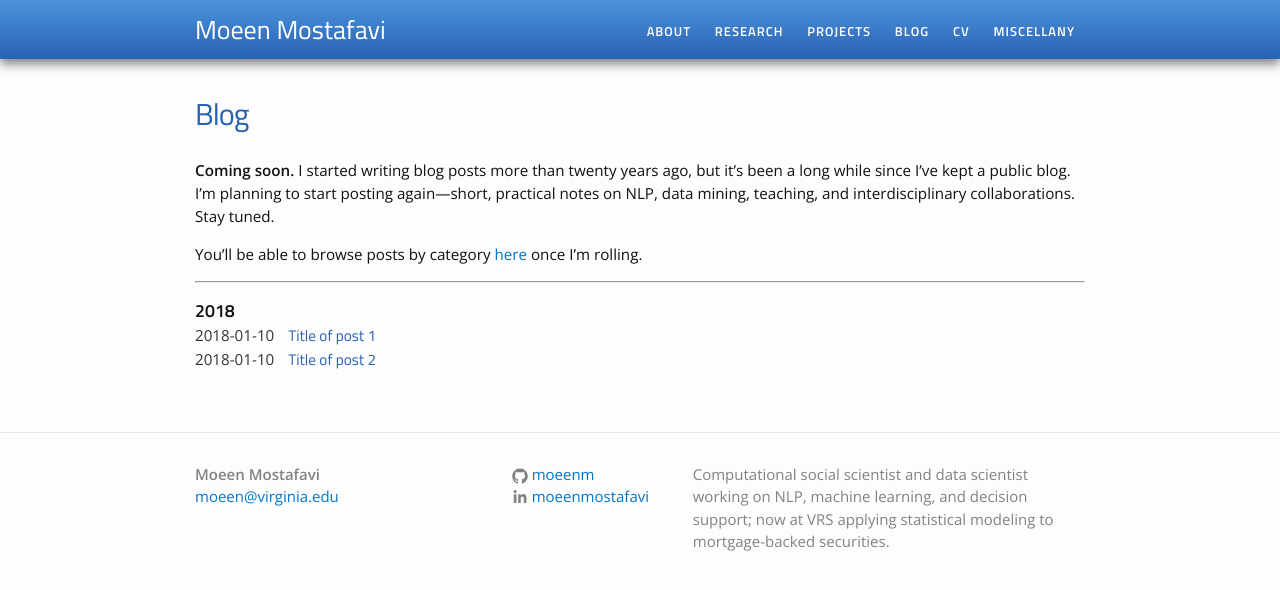
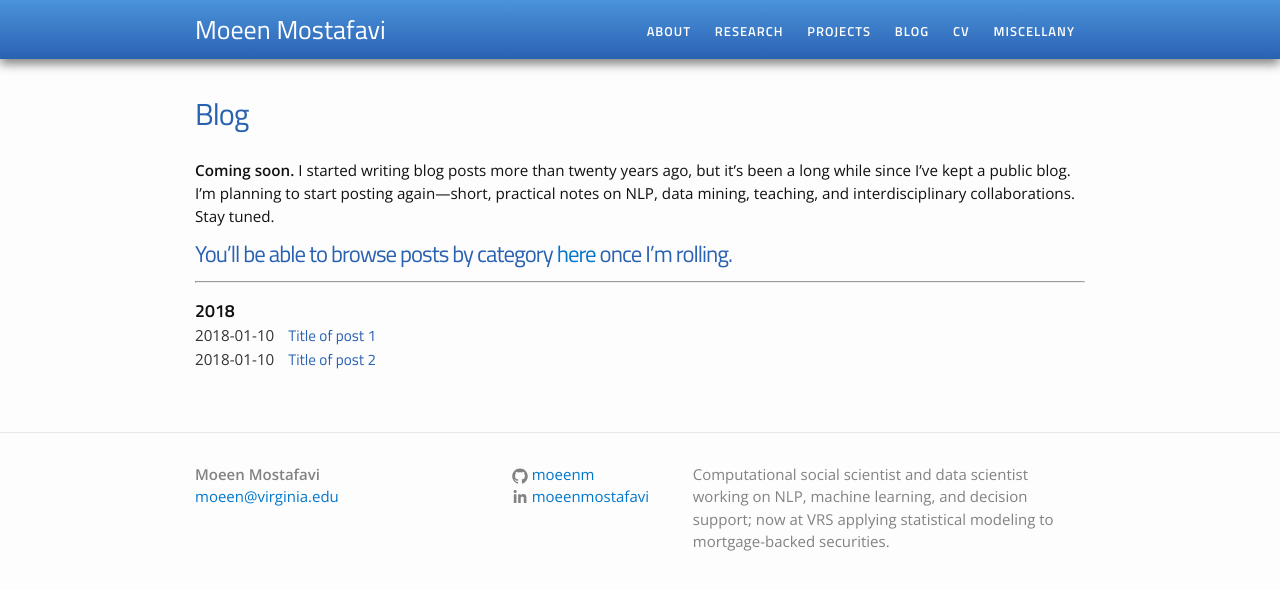
Before and after one commit to moeenm/moeenm.github.io, a Jekyll site: the page built from blog.md, in a window 1280 px wide. Shown: the top 590 px of the page. Built offline with Jekyll 4.4.1, drawn with Linux system fonts in a browser that asks for light colours.

```diff
--- a/blog.md
+++ b/blog.md
@@ -6,7 +6,7 @@ permalink: /blog/
 
 **Coming soon.** I started writing blog posts more than twenty years ago, but it’s been a long while since I’ve kept a public blog. I’m planning to start posting again—short, practical notes on NLP, data mining, teaching, and interdisciplinary collaborations. Stay tuned.
 
-You’ll be able to browse posts by category <a href="{{ site.baseurl }}/categories/">here</a> once I’m rolling.
+# You’ll be able to browse posts by category <a href="{{ site.baseurl }}/categories/">here</a> once I’m rolling.
 
 <hr>
 
```
